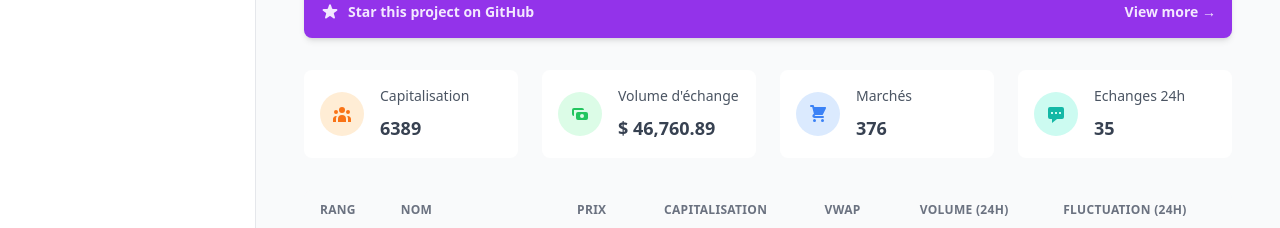
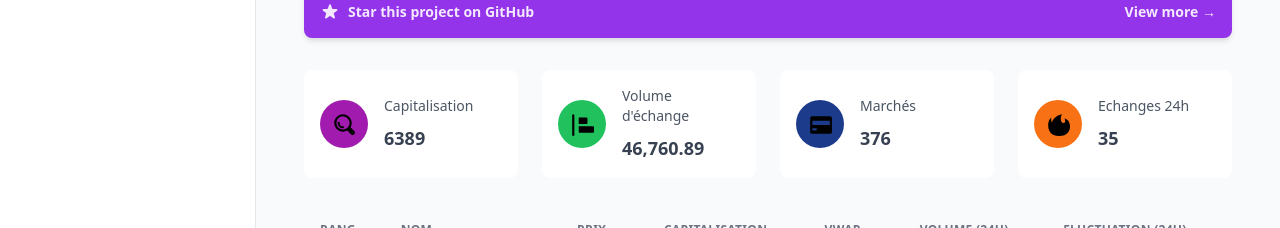
Before and after one commit to AndreasCottet/ProjetWeb-Fortucrypto, a Vue app in the folder frontend/: page / in a window 1280 px wide. Shown: the part 183-411 px from the top of the page. Built offline with nearby package versions, Linux system fonts and the light colour scheme.

Commit message:
component Card

```diff
--- /dev/null
+++ b/frontend/src/components/Card.vue
@@ -0,0 +1,31 @@
+<template>
+  <!-- Card -->
+  <div class="flex items-center p-4 bg-white rounded-lg shadow-xs dark:bg-gray-800">
+    <div class="p-3 mr-4 text-white-100 bg-orange-100 rounded-full dark:text-white-100 " v-bind:style="{ 'background-color': card.color}">
+      <svg class="w-6 h-6" fill="currentColor" viewBox="0 0 22 22">
+        <path
+          :d=card.svg>
+        </path>
+      </svg>
+    </div>
+    <div>
+      <p class="mb-2 text-sm font-medium text-gray-600 dark:text-gray-400">
+        {{ card.name }}
+      </p>
+      <p class="text-lg font-semibold text-gray-700 dark:text-gray-200">
+        {{ card.value }}
+      </p>
+    </div>
+  </div>
+</template>
+<script setup>
+import { computed } from 'vue';
+
+const { card } = defineProps({
+  card: {
+    type: Object,
+    required: true
+  }
+})
+</script>
+<style></style>
--- a/frontend/src/components/CardAccueil.vue
+++ /dev/null
@@ -1,78 +0,0 @@
-<template>
-  <!-- Card -->
-  <div class="flex items-center p-4 bg-white rounded-lg shadow-xs dark:bg-gray-800">
-    <div class="p-3 mr-4 text-orange-500 bg-orange-100 rounded-full dark:text-orange-100 dark:bg-orange-500">
-      <svg class="w-5 h-5" fill="currentColor" viewBox="0 0 20 20">
-        <path
-          d="M13 6a3 3 0 11-6 0 3 3 0 016 0zM18 8a2 2 0 11-4 0 2 2 0 014 0zM14 15a4 4 0 00-8 0v3h8v-3zM6 8a2 2 0 11-4 0 2 2 0 014 0zM16 18v-3a5.972 5.972 0 00-.75-2.906A3.005 3.005 0 0119 15v3h-3zM4.75 12.094A5.973 5.973 0 004 15v3H1v-3a3 3 0 013.75-2.906z">
-        </path>
-      </svg>
-    </div>
-    <div>
-      <p class="mb-2 text-sm font-medium text-gray-600 dark:text-gray-400">
-        Capitalisation
-      </p>
-      <p class="text-lg font-semibold text-gray-700 dark:text-gray-200">
-        6389
-      </p>
-    </div>
-  </div>
-  <!-- Card -->
-  <div class="flex items-center p-4 bg-white rounded-lg shadow-xs dark:bg-gray-800">
-    <div class="p-3 mr-4 text-green-500 bg-green-100 rounded-full dark:text-green-100 dark:bg-green-500">
-      <svg class="w-5 h-5" fill="currentColor" viewBox="0 0 20 20">
-        <path fill-rule="evenodd"
-          d="M4 4a2 2 0 00-2 2v4a2 2 0 002 2V6h10a2 2 0 00-2-2H4zm2 6a2 2 0 012-2h8a2 2 0 012 2v4a2 2 0 01-2 2H8a2 2 0 01-2-2v-4zm6 4a2 2 0 100-4 2 2 0 000 4z"
-          clip-rule="evenodd"></path>
-      </svg>
-    </div>
-    <div>
-      <p class="mb-2 text-sm font-medium text-gray-600 dark:text-gray-400">
-        Volume d'échange
-      </p>
-      <p class="text-lg font-semibold text-gray-700 dark:text-gray-200">
-        $ 46,760.89
-      </p>
-    </div>
-  </div>
-  <!-- Card -->
-  <div class="flex items-center p-4 bg-white rounded-lg shadow-xs dark:bg-gray-800">
-    <div class="p-3 mr-4 text-blue-500 bg-blue-100 rounded-full dark:text-blue-100 dark:bg-blue-500">
-      <svg class="w-5 h-5" fill="currentColor" viewBox="0 0 20 20">
-        <path
-          d="M3 1a1 1 0 000 2h1.22l.305 1.222a.997.997 0 00.01.042l1.358 5.43-.893.892C3.74 11.846 4.632 14 6.414 14H15a1 1 0 000-2H6.414l1-1H14a1 1 0 00.894-.553l3-6A1 1 0 0017 3H6.28l-.31-1.243A1 1 0 005 1H3zM16 16.5a1.5 1.5 0 11-3 0 1.5 1.5 0 013 0zM6.5 18a1.5 1.5 0 100-3 1.5 1.5 0 000 3z">
-        </path>
-      </svg>
-    </div>
-    <div>
-      <p class="mb-2 text-sm font-medium text-gray-600 dark:text-gray-400">
-        Marchés
-      </p>
-      <p class="text-lg font-semibold text-gray-700 dark:text-gray-200">
-        376
-      </p>
-    </div>
-  </div>
-  <!-- Card -->
-  <div class="flex items-center p-4 bg-white rounded-lg shadow-xs dark:bg-gray-800">
-    <div class="p-3 mr-4 text-teal-500 bg-teal-100 rounded-full dark:text-teal-100 dark:bg-teal-500">
-      <svg class="w-5 h-5" fill="currentColor" viewBox="0 0 20 20">
-        <path fill-rule="evenodd"
-          d="M18 5v8a2 2 0 01-2 2h-5l-5 4v-4H4a2 2 0 01-2-2V5a2 2 0 012-2h12a2 2 0 012 2zM7 8H5v2h2V8zm2 0h2v2H9V8zm6 0h-2v2h2V8z"
-          clip-rule="evenodd"></path>
-      </svg>
-    </div>
-    <div>
-      <p class="mb-2 text-sm font-medium text-gray-600 dark:text-gray-400">
-        Echanges 24h
-      </p>
-      <p class="text-lg font-semibold text-gray-700 dark:text-gray-200">
-        35
-      </p>
-    </div>
-  </div>
-</template>
-<script>
-
-</script>
-<style></style>
--- a/frontend/src/components/Header.vue
+++ b/frontend/src/components/Header.vue
@@ -22,22 +22,18 @@
                 clip-rule="evenodd"></path>
             </svg>
           </div>
-          <form>
-            <input ref="search"
-              class="w-full pl-8 pr-2 text-sm text-gray-700 placeholder-gray-600 bg-gray-100 border-0 rounded-md dark:placeholder-gray-500 dark:focus:shadow-outline-gray dark:focus:placeholder-gray-600 dark:bg-gray-700 dark:text-gray-200 focus:placeholder-gray-500 focus:bg-white focus:border-purple-300 focus:outline-none focus:shadow-outline-purple form-input"
-              type="text" placeholder="Search for projects" aria-label="Search" v-model="searchItem" />
-          </form>
+          <input
+            class="w-full pl-8 pr-2 text-sm text-gray-700 placeholder-gray-600 bg-gray-100 border-0 rounded-md dark:placeholder-gray-500 dark:focus:shadow-outline-gray dark:focus:placeholder-gray-600 dark:bg-gray-700 dark:text-gray-200 focus:placeholder-gray-500 focus:bg-white focus:border-purple-300 focus:outline-none focus:shadow-outline-purple form-input"
+            type="text" placeholder="Search for projects" aria-label="Search" />
         </div>
       </div>
-      <ul class="flex items-center flex-shrink-0 space-x-6">
 
+      <ul>
         <!-- Profile menu -->
         <li class="relative">
           <button class="align-middle rounded-full focus:shadow-outline-purple focus:outline-none"
             v-on:click="toggleProfileMenu" @keydown.escape="toggleProfileMenu" aria-label="Account" aria-haspopup="true">
-            <img class="object-cover w-8 h-8 rounded-full"
-              src=""
-              alt="" aria-hidden="true" />
+            <img class="object-cover w-8 h-8 rounded-full" src="" alt="" aria-hidden="true" />
           </button>
           <template v-if="isProfileMenuOpen">
             <ul x-transition:leave="transition ease-in duration-150" x-transition:leave-start="opacity-100"
--- a/frontend/src/views/Accueil.vue
+++ b/frontend/src/views/Accueil.vue
@@ -1,7 +1,34 @@
 <script setup>
 import { ref } from "vue";
 import ListeCrypto from "../components/ListeCrypto.vue";
-import CardAccueil from "../components/CardAccueil.vue";
+import Card from "../components/Card.vue";
+
+const cards = ref([
+  {
+    name: "Capitalisation",
+    value: "6389",
+    svg: "M10.034,18.069a7.982,7.982,0,0,0,3.939-1.035l3.332,3.332a2.164,2.164,0,0,0,3.061-3.061L17.031,13.97a8.026,8.026,0,1,0-7,4.1ZM5.768,5.768A6.033,6.033,0,1,1,4,10.035,5.988,5.988,0,0,1,5.768,5.768Zm-.7,4.267a1.015,1.015,0,0,1,1-1.018.985.985,0,0,1,1,.983v.035A2.968,2.968,0,0,0,10.035,13a1,1,0,0,1,0,2A4.972,4.972,0,0,1,5.069,10.035Z",
+    color: "#a01bae",
+  },
+  {
+    name: "Volume d'échange",
+    value: "46,760.89",
+    svg: "M3,22a1,1,0,0,1-1-1V3A1,1,0,0,1,4,3V21A1,1,0,0,1,3,22ZM8,5v6h7a1,1,0,0,0,1-1V6a1,1,0,0,0-1-1Zm13,8H8v6H21a1,1,0,0,0,1-1V14A1,1,0,0,0,21,13Z",
+    color: "#21c25e",
+  },
+  {
+    name: "Marchés",
+    value: "376",
+    svg: "M20,4H4A2,2,0,0,0,2,6V18a2,2,0,0,0,2,2H20a2,2,0,0,0,2-2V6A2,2,0,0,0,20,4ZM8,17H4V15H8Zm12-5H4V8H20Z",
+    color: "#1d3b8b",
+  },
+  {
+    name: "Echanges 24h",
+    value: "35",
+    svg: "M17,6.009s2,4.01-1,4.01C12.838,10.019,13,3,15,2c0,0-7.655.767-9.57,7.673-.5-1.35-1.059-3.4-.43-4.666,0,0-3,2.005-3,7.017S4,22,12,22s10-4.965,10-8.974C22,7.012,17,6.009,17,6.009Z",
+    color: "#f87215",
+  }
+])
 
 const cryptos = ref([
   {
@@ -27,6 +54,7 @@ const cryptos = ref([
     fluctuation: "1,73",
   },
 ]);
+
 </script>
 
 <template>
@@ -53,7 +81,10 @@ const cryptos = ref([
       <!-- Cards -->
       <div class="grid gap-6 mb-8 md:grid-cols-2 xl:grid-cols-4">
         <!-- Card -->
-        <CardAccueil />
+        <Card
+        v-for="card in cards"
+        :key="card.name"
+        :card="card"/>
       </div>
 
       <!-- New Table -->
```
Also changed, not shown: frontend/src/assets/money.svg (added).
